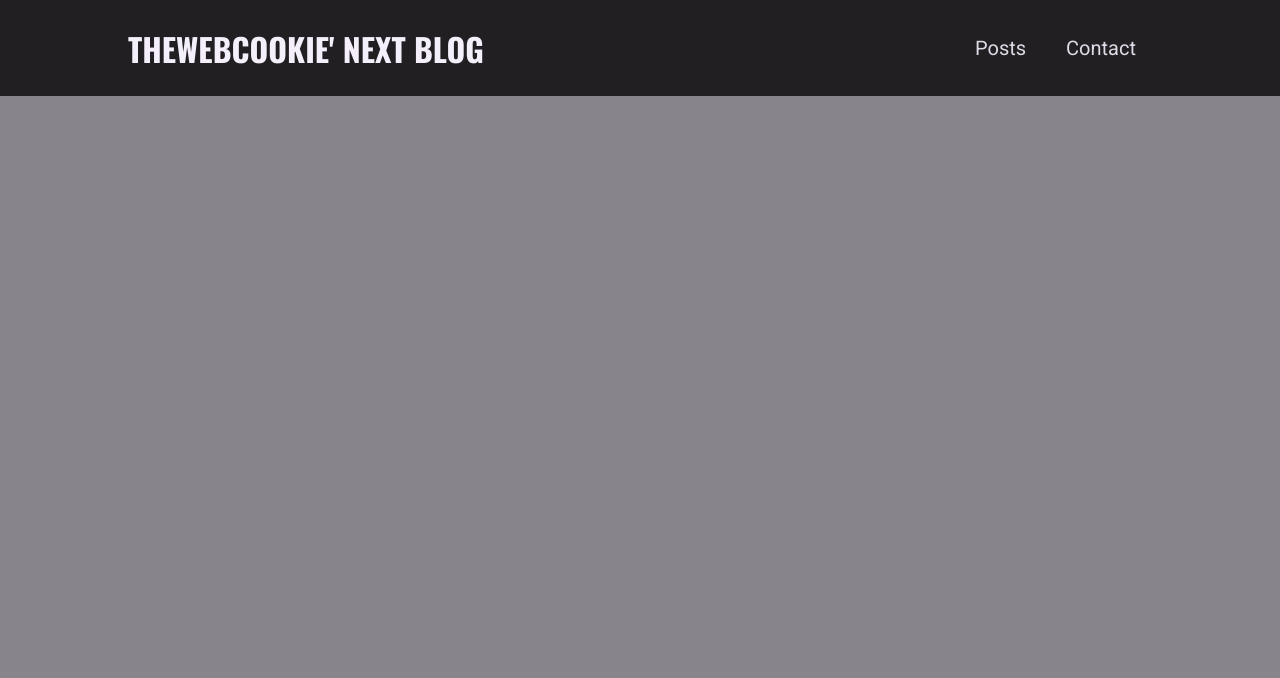
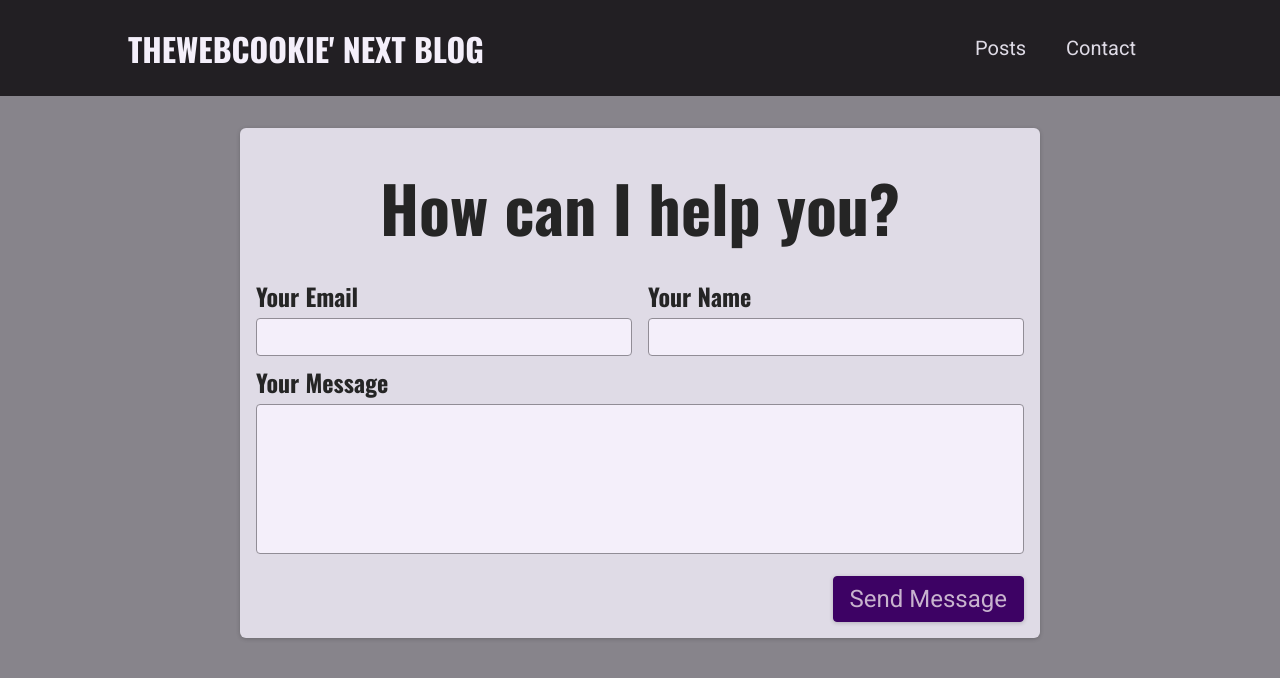
Before and after one commit to theWebCookie/next-blog, a Next.js app: page /contact in a window 1280 px wide. Shown: the top 678 px of the page. Built offline with nearby package versions, Linux system fonts and the light colour scheme.

Commit message:
add contact api route

```diff
--- /dev/null
+++ b/components/contact/contact-form.jsx
@@ -0,0 +1,50 @@
+import { useState } from 'react';
+import classes from './contact-form.module.css';
+
+const ContactForm = () => {
+  const [enteredEmail, setEnteredEmail] = useState('');
+  const [enteredName, setEnteredName] = useState('');
+  const [enteredMessage, setEnteredMessage] = useState('');
+
+  const hanleFormSubmit = (event) => {
+    event.preventDefault();
+    fetch('/api/contact', {
+      method: 'POST',
+      body: JSON.stringify({
+        email: enteredEmail,
+        name: enteredName,
+        message: enteredMessage,
+      }),
+      headers: {
+        'Content-Type': 'application/json',
+      },
+    });
+  };
+
+  return (
+    <section className={classes.contact}>
+      <h1>How can I help you?</h1>
+      <form className={classes.form} onSubmit={hanleFormSubmit}>
+        <div className={classes.controls}>
+          <div className={classes.control}>
+            <label htmlFor='email'>Your Email</label>
+            <input type='email' id='email' required value={enteredEmail} onChange={(event) => setEnteredEmail(event.target.value)} />
+          </div>
+          <div className={classes.control}>
+            <label htmlFor='name'>Your Name</label>
+            <input type='text' id='name' required value={enteredName} onChange={(event) => setEnteredName(event.target.value)} />
+          </div>
+        </div>
+        <div className={classes.control}>
+          <label htmlFor='message'>Your Message</label>
+          <textarea id='message' rows='5' required value={enteredMessage} onChange={(event) => setEnteredMessage(event.target.value)}></textarea>
+        </div>
+        <div className={classes.actions}>
+          <button>Send Message</button>
+        </div>
+      </form>
+    </section>
+  );
+};
+
+export default ContactForm;
--- /dev/null
+++ b/components/contact/contact-form.module.css
@@ -0,0 +1,73 @@
+.contact {
+  margin: var(--size-8) auto;
+  border-radius: 6px;
+  background-color: var(--color-grey-100);
+  width: 90%;
+  max-width: 50rem;
+  padding: var(--size-4);
+  box-shadow: 0 1px 4px rgba(0, 0, 0, 0.2);
+  font-size: var(--size-6);
+}
+
+.contact h1 {
+  font-size: var(--size-8);
+  margin: var(--size-4) 0;
+  text-align: left;
+}
+
+.form label {
+  display: block;
+  font-family: 'Oswald', sans-serif;
+  font-weight: bold;
+  margin: var(--size-2) 0 var(--size-1) 0;
+}
+
+.form input,
+.form textarea {
+  font: inherit;
+  padding: var(--size-1);
+  border-radius: 4px;
+  width: 100%;
+  border: 1px solid var(--color-grey-400);
+  background-color: var(--color-grey-50);
+  resize: none;
+}
+
+.controls {
+  display: flex;
+  column-gap: 1rem;
+  flex-wrap: wrap;
+}
+
+.control {
+  flex: 1;
+  min-width: 10rem;
+}
+
+.actions {
+  margin-top: var(--size-4);
+  text-align: right;
+}
+
+.form button {
+  font: inherit;
+  cursor: pointer;
+  background-color: var(--color-primary-700);
+  border: 1px solid var(--color-primary-700);
+  padding: var(--size-2) var(--size-4);
+  border-radius: 4px;
+  color: var(--color-primary-50);
+  box-shadow: 0 1px 4px rgba(0, 0, 0, 0.2);
+}
+
+.form button:hover {
+  background-color: var(--color-primary-500);
+  border-color: var(--color-primary-500);
+}
+
+@media (min-width: 768px) {
+  .contact h1 {
+    font-size: var(--size-16);
+    text-align: center;
+  }
+}
--- /dev/null
+++ b/pages/api/contact.js
@@ -0,0 +1,19 @@
+export default function handler(req, res) {
+  if (req.method === 'POST') {
+    const { email, name, message } = req.body;
+    if (!email || !email.includes('@') || !name || name.trim() === '' || !message || message.trim() === '') {
+      res.status(422).json({ message: 'Invalid input' });
+      return;
+    }
+
+    //store it in a database
+    const newMessage = {
+      email,
+      name,
+      message,
+    };
+
+    console.log(newMessage);
+    res.status(201).json({ message: 'Successfully stored message!', data: newMessage });
+  }
+}
--- a/pages/api/hello.js
+++ /dev/null
@@ -1,5 +0,0 @@
-// Next.js API route support: https://nextjs.org/docs/api-routes/introduction
-
-export default function handler(req, res) {
-  res.status(200).json({ name: 'John Doe' })
-}
--- a/pages/contact.jsx
+++ b/pages/contact.jsx
@@ -1,3 +1,7 @@
-const ContactPage = () => {};
+import ContactForm from '@/components/contact/contact-form';
+
+const ContactPage = () => {
+  return <ContactForm />;
+};
 
 export default ContactPage;
```
